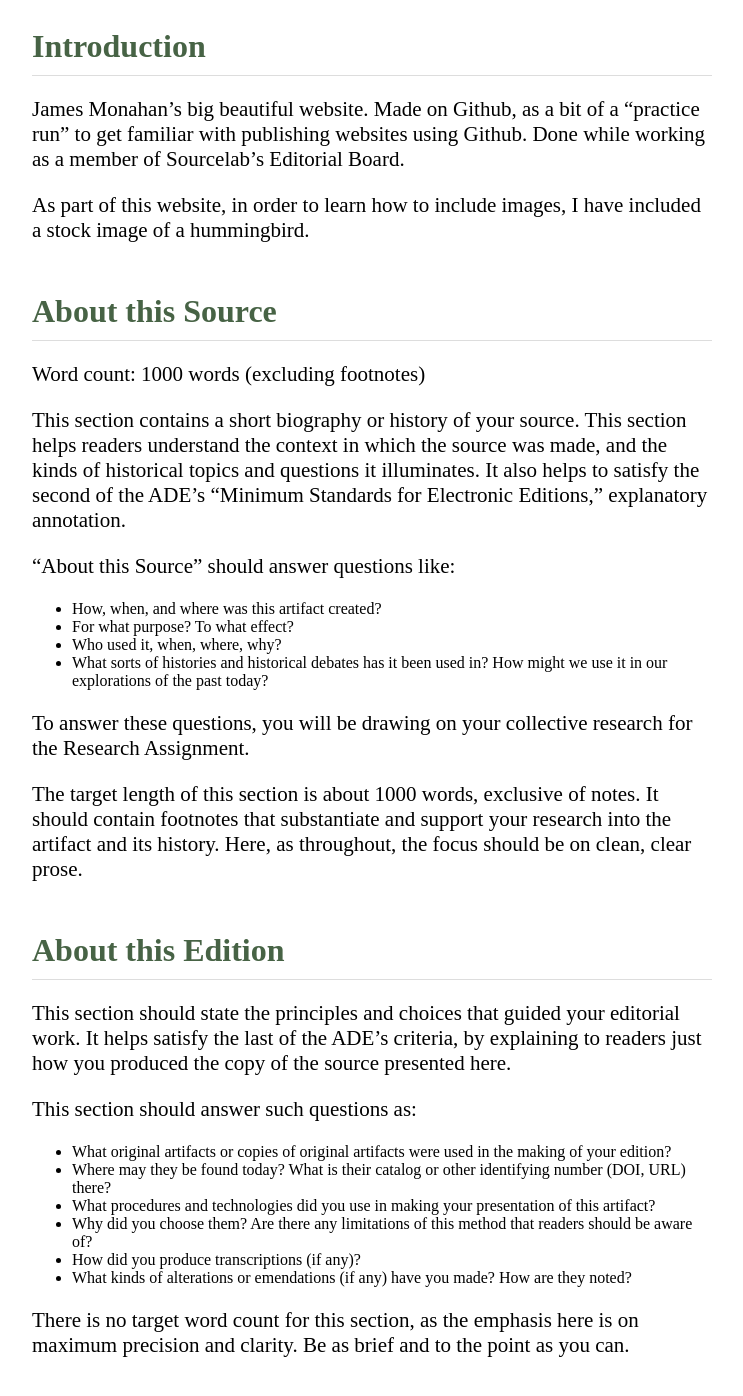
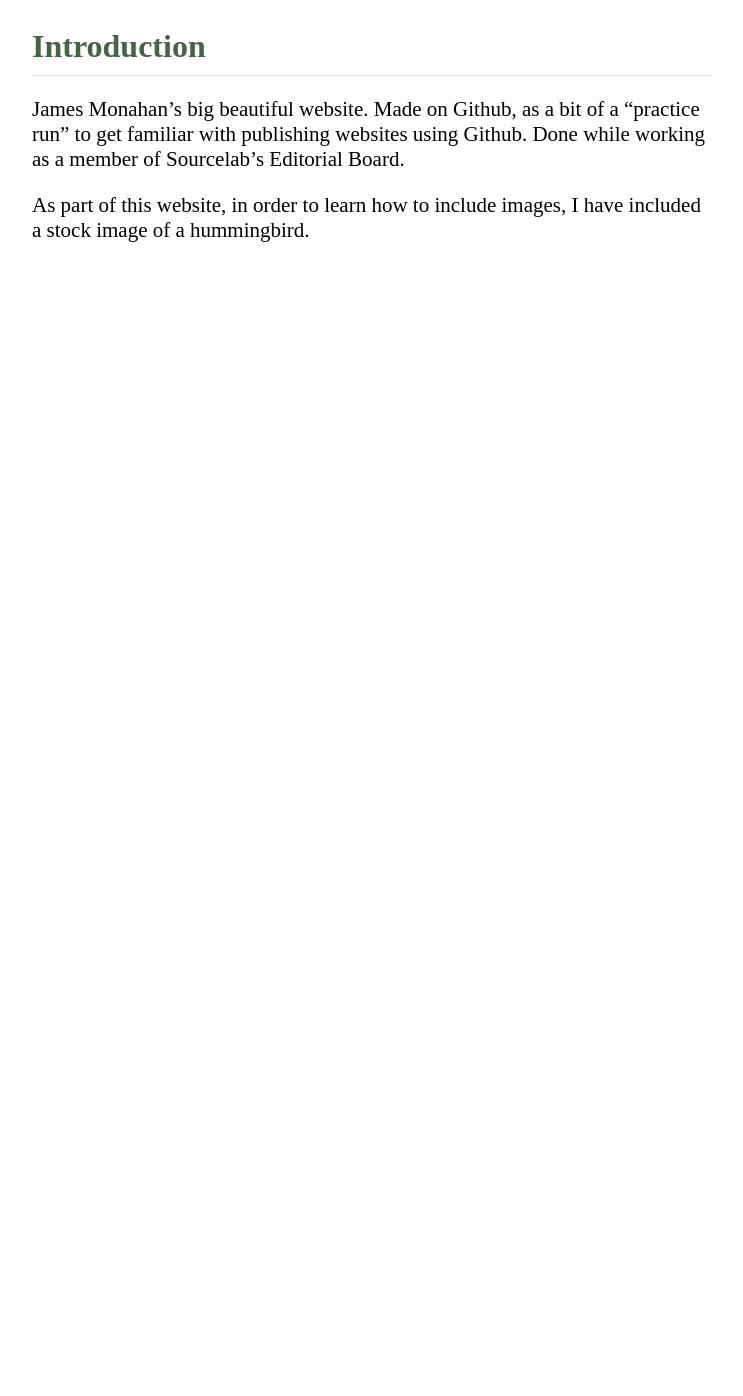
Before and after one commit to jamesgm3-walle/James-Monahan, a Jekyll site: the page built from index.markdown, in a window 1280 px wide and 1400 px high, scrolled down 270 px. Shown: the top 1396 px of the window, without its empty margins (268-1011 px from the left). Built offline with Jekyll 4.4.1, drawn with Linux system fonts in a browser that asks for light colours; some web fonts are replaced; our own code applies the rules of GitHub Pages for plain Markdown files; after the commit the page ends 900 px from its top, so only the background shows below that; some of the changed text lies outside the part shown.

Commit message:
Update index.markdown

```diff
--- a/index.markdown
+++ b/index.markdown
@@ -7,65 +7,3 @@ layout: single_page
 James Monahan's big beautiful website. Made on Github, as a bit of a "practice run" to get familiar with publishing websites using Github. Done while working as a member of Sourcelab's Editorial Board.
 
 As part of this website, in order to learn how to include images, I have included a stock image of a hummingbird.
-
-
-
-
-
-
-# About this Source
-
-Word count: 1000 words (excluding footnotes)
-
-This section contains a short biography or history of your source. This section helps readers understand the context in which the source was made, and the kinds of historical topics and questions it illuminates.  It also helps to satisfy the second of the ADE’s "Minimum Standards for Electronic Editions," explanatory annotation.
-
-"About this Source" should answer questions like:
-
-- How, when, and where was this artifact created?
-- For what purpose? To what effect?
-- Who used it, when, where, why?
-- What sorts of histories and historical debates has it been used in? How might we use it in our explorations of the past today?
-
-To answer these questions, you will be drawing on your collective research for the Research Assignment.
-
-The target length of this section is about 1000 words, exclusive of notes. It should contain footnotes that substantiate and support your research into the artifact and its history. Here, as throughout, the focus should be on clean, clear prose.
-
-# About this Edition
-
-This section should state the principles and choices that guided your editorial work. It helps satisfy the last of the ADE’s criteria, by explaining to readers just how you produced the copy of the source presented here.
-
-This section should answer such questions as:
-
-- What original artifacts or copies of original artifacts were used in the making of your edition?
-- Where may they be found today? What is their catalog or other identifying number (DOI, URL) there?
-- What procedures and technologies did you use in making your presentation of this artifact?
-- Why did you choose them? Are there any limitations of this method that readers should be aware of?
-- How did you produce transcriptions (if any)?
-- What kinds of alterations or emendations (if any) have you made? How are they noted?
-
-There is no target word count for this section, as the emphasis here is on maximum precision and clarity.  Be as brief and to the point as you can.
-
-# Supplements
-
-Should you wish to include any supplemental materials--such as specific forms of source commentary or illustrations--they may be provided here.  They are not required. If you do not have any supplements, please eliminate this field.
-
-# Bibliography
-
-This section should provide a bibliography of all sources cited in your work as well as
-
-# Credits and Acknowledgments
-
-Please thank your clients, as well as anyone else you would like to thank for their assistance in making this edition.
-
-# Optional: Author Biography
-
-If you wish to include short bios of yourselves as authors, please put them here.  This is optional.
-
-# About MinDoc 1.0
-_Please leave this credit (eliminating this italicized part)_
-
-> This site was built using MinDoc 1.0, a prototype digital documentary edition template developed for classroom use by members of [SourceLab](https://sourcelab.history.illinois.edu/) at the University of Illinois Urbana-Champaign.  The original project team included Liza Senatrova, John Randolph, Caroline Kness, and Richard Young.
-
-# References
-
-[^1]: Your footnote tags and texts will go here.
```
